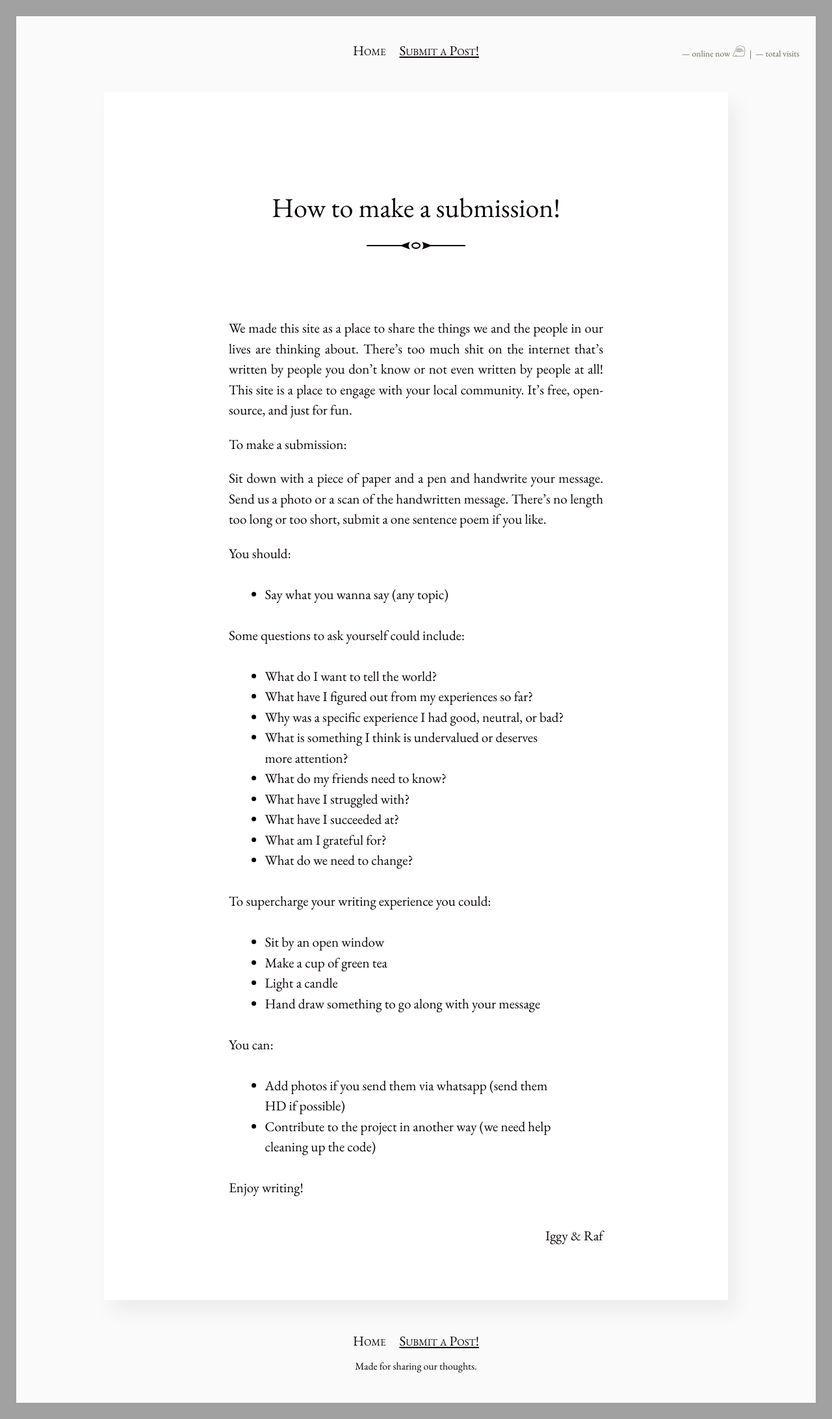
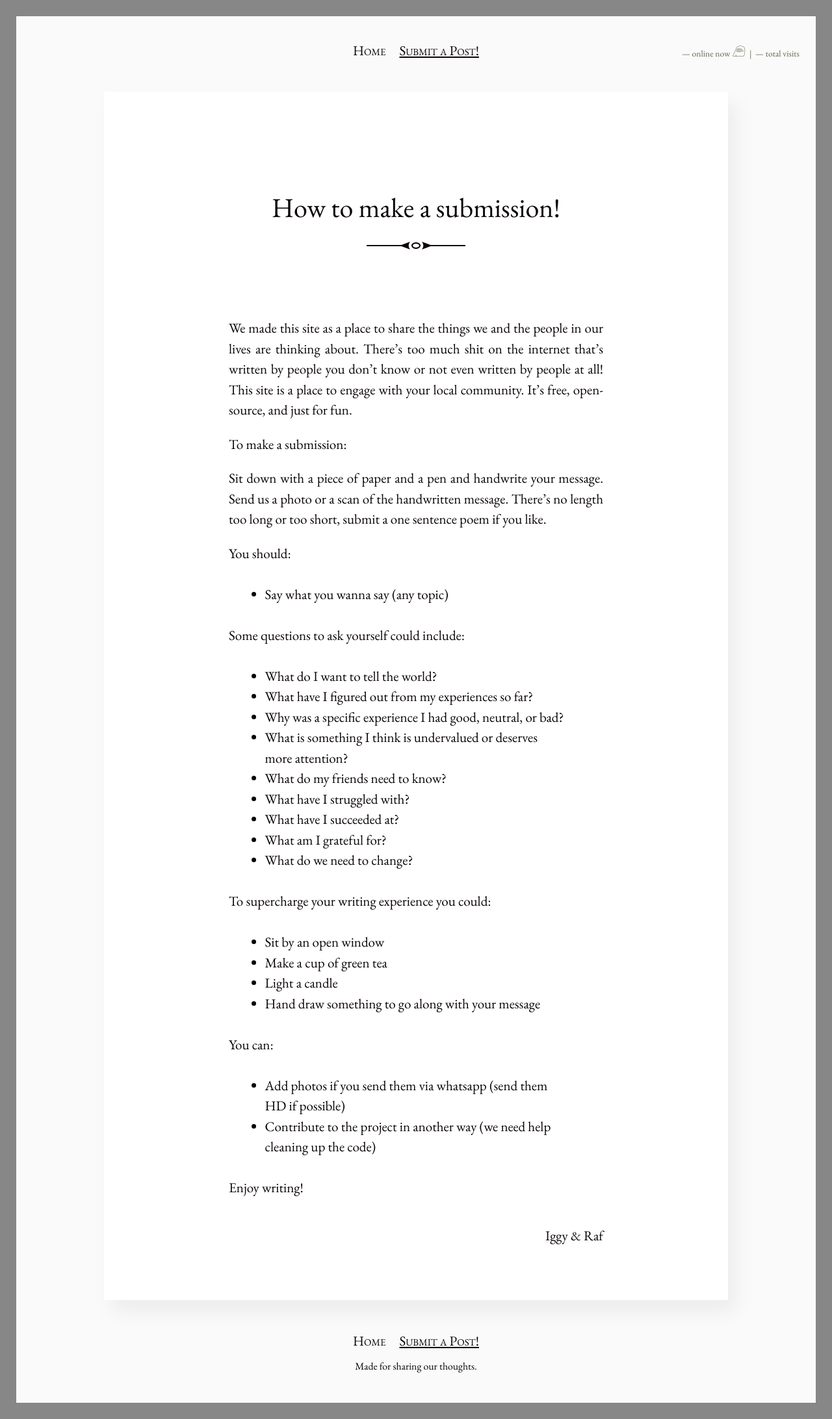
Before and after one commit to batterypointwriting/batterypointwriting.github.io, a Jekyll site: the page built from submit.md, in a window 1280 px wide. Shown: the whole page at 65% size. Built offline with Jekyll 4.4.1, drawn with Linux system fonts in a browser that asks for light colours.

Commit message:
Update _variables.scss

```diff
--- a/_sass/_variables.scss
+++ b/_sass/_variables.scss
@@ -1,5 +1,5 @@
 $brand-color:         #FAFAFA;
-$highlight:           darken($brand-color, 35%);
+$highlight:           darken($brand-color, 45%);
 $text-color:          #0b0404;
 $muted-text-color:    #64644B;
 $font-family:         "EB Garamond", Garamond, "Times New Roman", serif;
```
